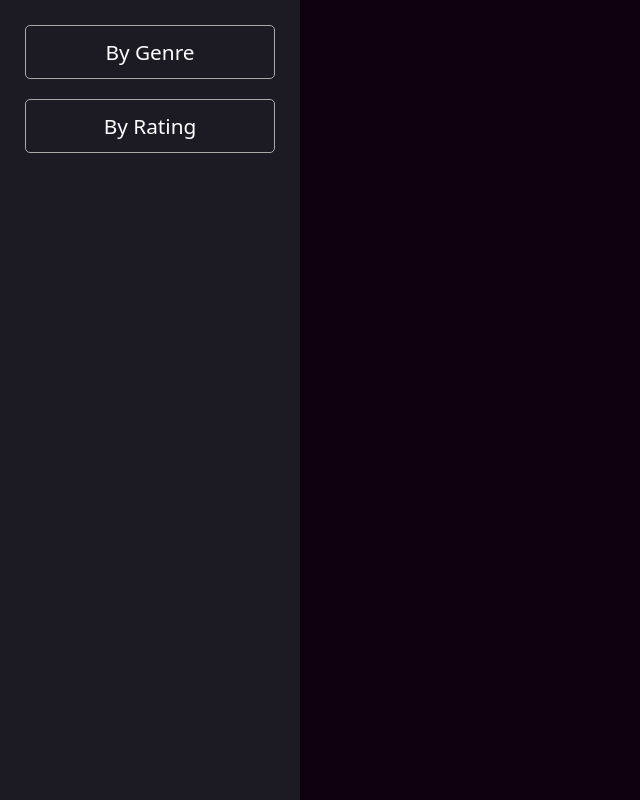
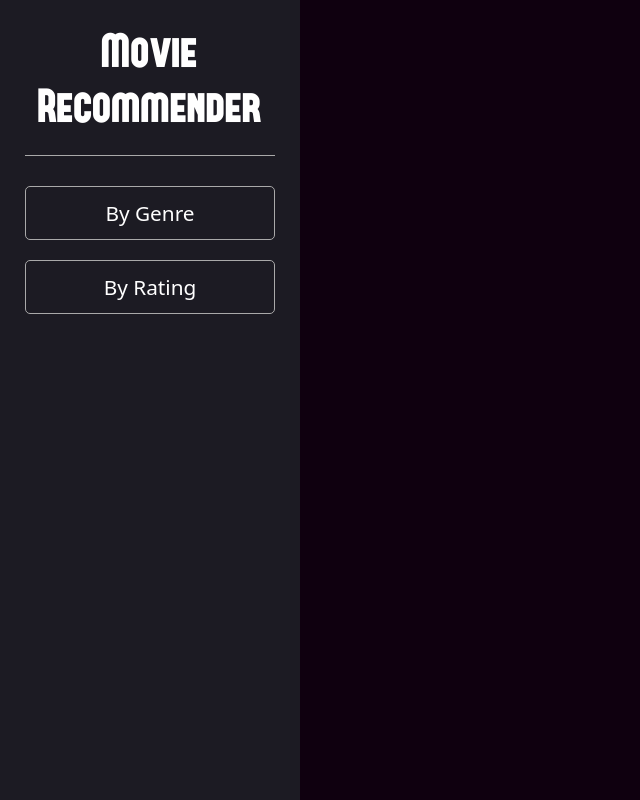
Before and after one commit to jonasjansen/movie-recommender-app, a Vue app in the folder app/: page / in a window 1280 px wide. Before the commit this address had no page. Shown: the whole page, without its empty margins (0-640 px from the left). Built offline with nearby package versions, Linux system fonts and the light colour scheme.

Commit message:
Add logo.

```diff
--- a/app/src/App.vue
+++ b/app/src/App.vue
@@ -1,6 +1,10 @@
 <template>
   <div class="main">
     <div class="sidebar">
+      <div class="logo">
+        <div>Movie</div>
+        <div>Recommender</div>
+      </div>
       <router-link to="/genre" class="menu-item" :class="{ active: currentRoute === '/genre' }">By Genre</router-link>
       <router-link to="/rating" class="menu-item" :class="{ active: currentRoute === '/rating' }">By Rating
       </router-link>
@@ -27,6 +31,20 @@ export default {
 </script>
 
 <style>
+@font-face {
+  font-family: 'Forque';
+  src: url('/fonts/forque.ttf') format('truetype');
+}
+
+.logo {
+  font-family: 'Forque', sans-serif;
+  font-size: 3rem;
+  color: #fff;
+  text-align: center;
+  padding-bottom: 20px;
+  border-bottom: 1px solid darkgray;
+  margin-bottom: 30px;
+}
 
 
 body {
--- a/app/src/components/RatingRecommender.vue
+++ b/app/src/components/RatingRecommender.vue
@@ -24,7 +24,7 @@
       </button>
       <transition name="accordion" @before-enter="beforeEnter" @enter="enter" @before-leave="beforeLeave" @leave="leave">
         <div class="content" v-show="showRecommendation">
-          <movie-list v-if="moviesRecommended.length > 0" :movies="moviesRecommended" :show-rank="true"/>
+          <movie-list v-if="moviesRecommended.length > 0" :movies="moviesRecommended" :show-rank="false"/>
           <div class="message" v-else>
             No recommended movies available. Please rate movies and click on "Get Movie Recommendations" again.
           </div>
```
Also changed, not shown: app/public/fonts/forque.ttf (added).
